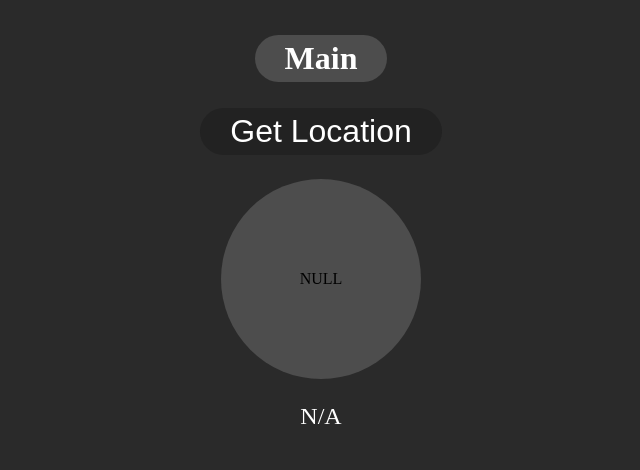
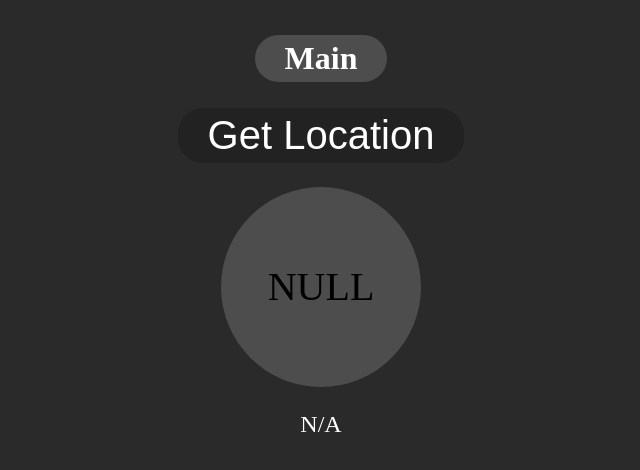
Before and after one commit to Pougiouk/Hackathon-Website, a plain HTML site: page index.html in a window 1280 px wide. Shown: the whole page, without its empty margins (319-959 px from the left). Drawn offline with Linux system fonts and the light colour scheme.

Commit message:
Update style.css

```diff
--- a/style.css
+++ b/style.css
@@ -38,6 +38,7 @@ h3:hover {
     border-radius: 360px;
     background: #4d4d4d;
     text-align: center;
+    font-size: 250%;
 }
 button {
     color: #fff;
@@ -46,7 +47,7 @@ button {
     border-radius: 25px;
     align-self: center;
     border: 0;
-    font-size: 200%;
+    font-size: 250%;
 }
 p {
     color: #fff;
```
